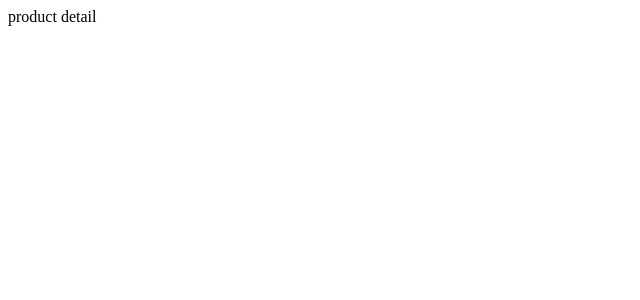
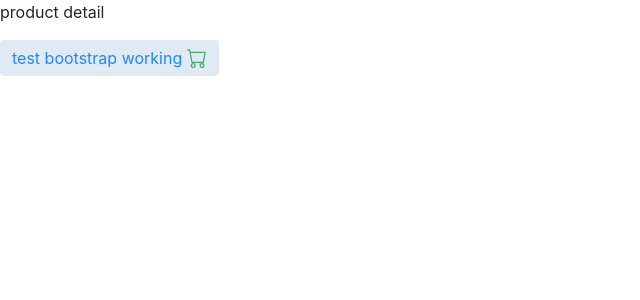
Before and after one commit to Alireza1996Sh/last-second-interview, a Vue app: page /product-detail in a window 1280 px wide. Shown: the top 300 px of the page, without its empty margins (0-640 px from the left). Built offline with nearby package versions, Linux system fonts and the light colour scheme.

Commit message:
config bootstrap for project

```diff
--- a/package.json
+++ b/package.json
@@ -8,6 +8,8 @@
     "lint": "vue-cli-service lint"
   },
   "dependencies": {
+    "bootstrap": "^4.6.2",
+    "bootstrap-vue": "^2.22.0",
     "core-js": "^3.8.3",
     "vue": "^2.6.14",
     "vue-router": "^3.5.1",
--- /dev/null
+++ b/src/assets/scss/bootstrap.scss
@@ -0,0 +1,12 @@
+$theme-colors: (
+        "blue": #2286F1,
+        "light-blue": #DFEAF5,
+        "orange": #F18D22,
+        "light-orange": #F5EADF,
+        "green": #44AC68,
+        "light-green": #E3F3E8,
+        "red": #F13022,
+);
+
+@import 'node_modules/bootstrap/scss/bootstrap.scss';
+@import 'node_modules/bootstrap-vue/src/index.scss';
--- a/src/components/product-detail/Index.vue
+++ b/src/components/product-detail/Index.vue
@@ -1,5 +1,11 @@
 <template>
-  <div>product detail</div>
+  <div>
+    <div>product detail</div>
+    <b-button class="bg-light-blue text-blue border-0 mt-3">
+      test bootstrap working
+      <b-icon-cart variant="green" font-scale="1.25" />
+    </b-button>
+  </div>
 </template>
 
 <script>
--- /dev/null
+++ b/src/config/bootstrap.js
@@ -0,0 +1,7 @@
+// global bootstrap components and icons (tree-shaking)
+import { BButton, BIconCart } from "bootstrap-vue";
+
+export function initBootstrapVue(Vue) {
+  Vue.component("BButton", BButton);
+  Vue.component("BIconCart", BIconCart);
+}
--- a/src/main.js
+++ b/src/main.js
@@ -1,7 +1,11 @@
 import Vue from "vue";
-import App from "./App.vue";
-import router from "./router";
-import store from "./store";
+import App from "@/App.vue";
+import router from "@/router";
+import store from "@/store";
+import { initBootstrapVue } from "@/config/bootstrap";
+import "@/assets/scss/bootstrap.scss";
+
+initBootstrapVue(Vue);
 
 Vue.config.productionTip = false;
 
```
Also changed, not shown: 1 other file (tests, documents, lock files or other folders).
